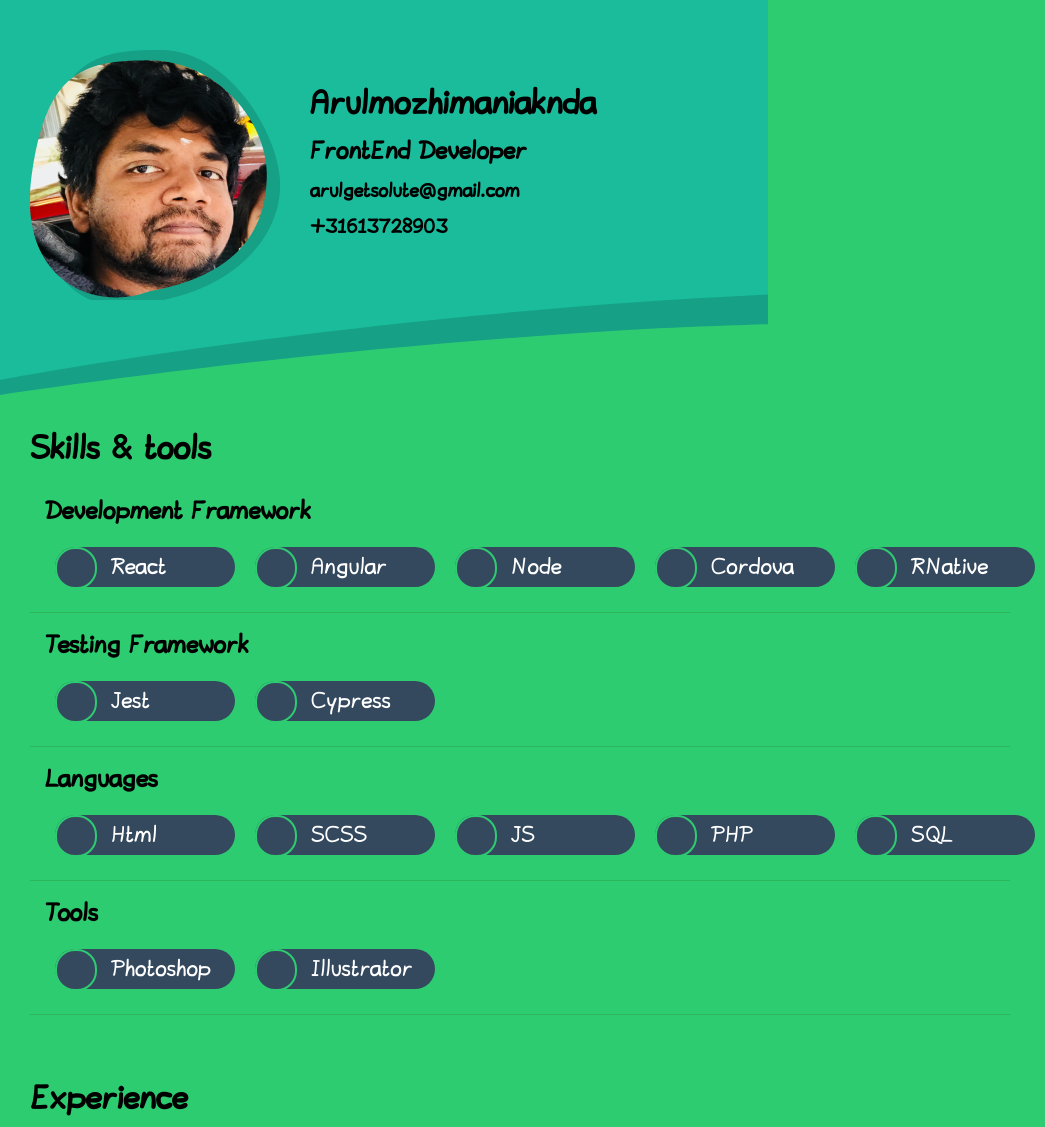
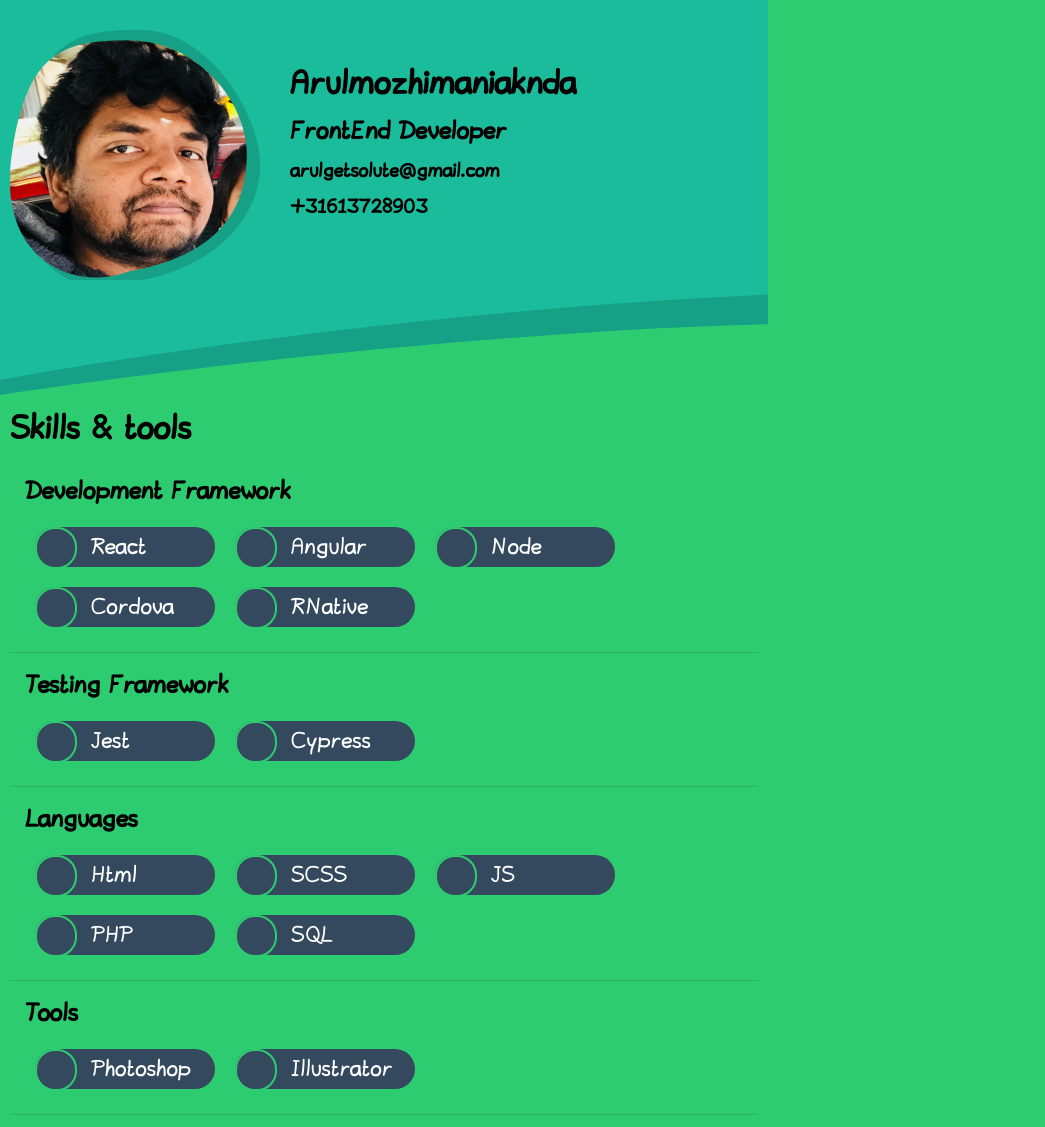
Before and after one commit to arulmozhimanikandan/arul.nl, an Angular app: page / in a window 768 px wide. Shown: the top 1127 px of the page, 1045 px wide, since content can reach past the window. Built offline with nearby package versions, Linux system fonts and the light colour scheme.

Commit message:
fix tablet view

```diff
--- a/src/app/app.component.html
+++ b/src/app/app.component.html
@@ -1,12 +1,13 @@
 <app-header [headerInfo]="profile.header"></app-header>
 <div class="container">
-  <h1>Skills & tools</h1>
+
   <div class="max-content-container">
+    <h1>Skills & tools</h1>
     <app-skills *ngFor="let skill of profile.skills" [skills]="skill"></app-skills>
   </div>
 </div>
 <div class="container">
-  <h1>Experience</h1>
+  <h2>Experience</h2>
   <div class="max-content-container">
     <div class="flex-container">
       <div>
--- a/src/app/skills/skills.component.css
+++ b/src/app/skills/skills.component.css
@@ -4,4 +4,6 @@ padding: 15px;
 }
 .skill-list{
   display: flex;
+  flex-wrap: wrap;
+  width: 100%;
 }
--- a/src/styles.css
+++ b/src/styles.css
@@ -28,8 +28,15 @@ body{
 
 .container {
   padding: 30px;
-  min-width: 980px;
-  max-width: 1280px;
+  max-width: 980px;
   height: auto;
   margin: auto;
 }
+
+@media only screen
+and (min-device-width: 720px)
+and (max-device-width: 1024px) {
+  .container{
+    padding: 10px;
+  }
+}
```
